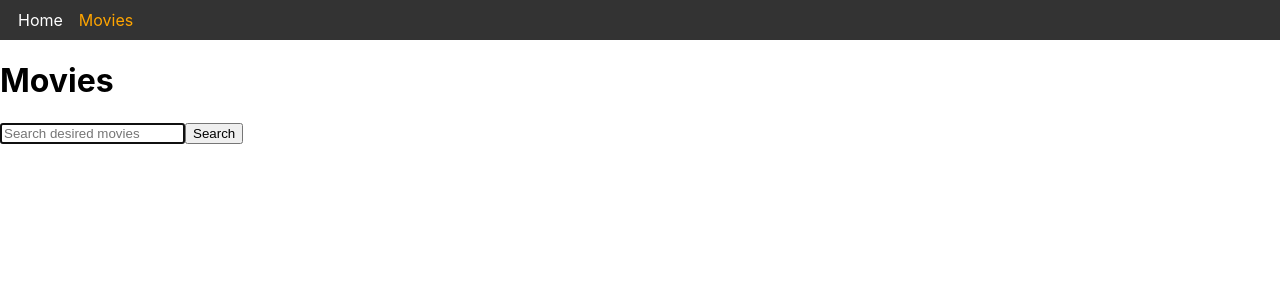
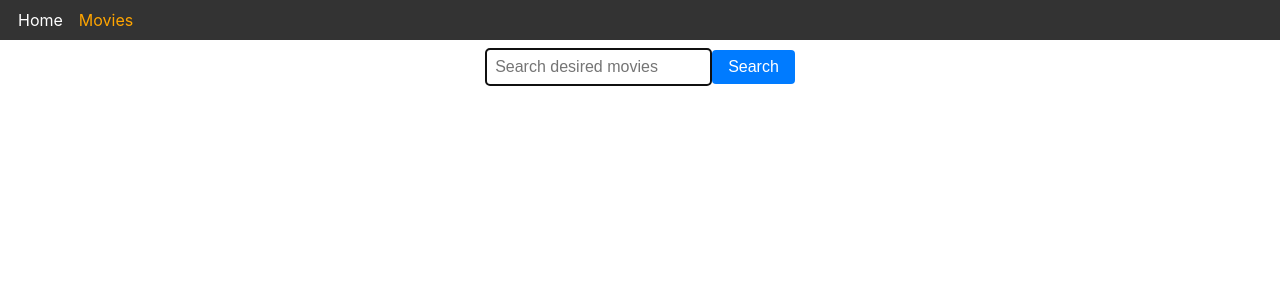
Before and after one commit to Yerbatrix/goit-react-hw-05-movies, a React (Create React App) app: page /movies in a window 1280 px wide. Shown: the top 300 px of the page. Built offline with nearby package versions, Linux system fonts and the light colour scheme.

Commit message:
justyfiing-content

```diff
--- a/src/components/App.jsx
+++ b/src/components/App.jsx
@@ -18,7 +18,7 @@ export const App = () => {
   return (
     <div>
       <nav>
-        <StyledLink to="/" activeClassName={css.active}>
+        <StyledLink to="/goit-react-hw-05-movies" activeClassName={css.active}>
           Home
         </StyledLink>
         <StyledLink to="/movies" activeClassName={css.active}>
@@ -27,7 +27,7 @@ export const App = () => {
       </nav>
 
       <Routes>
-        <Route path="/" element={<Home />} />
+        <Route path="/goit-react-hw-05-movies" element={<Home />} />
         <Route path="/movies" element={<Movies />} />
       </Routes>
     </div>
--- a/src/components/SearchMovies/SearchMovies.jsx
+++ b/src/components/SearchMovies/SearchMovies.jsx
@@ -29,7 +29,7 @@ const SearchMovies = () => {
 
   return (
     <div>
-      <form onSubmit={handleSubmit}>
+      <form className={css.searchform} onSubmit={handleSubmit}>
         <input
           type="text"
           autoComplete="off"
@@ -37,8 +37,11 @@ const SearchMovies = () => {
           placeholder="Search desired movies"
           value={query}
           onChange={handleChange}
+          className={css.searchbar}
         />
-        <button type="submit">Search</button>
+        <button className={css.searchbutton} type="submit">
+          Search
+        </button>
       </form>
       <ul className={css.movies}>
         {searchResults.map(movie => (
@@ -50,9 +53,7 @@ const SearchMovies = () => {
                 className={css.moviePoster}
               />
               <div className={css.movieInfo}>
-                <h2>{movie.title}</h2>
-                <p>{movie.overview}</p>
-                <p>Popularity: {movie.popularity}</p>
+                <h2 className={css.title}>{movie.title}</h2>
               </div>
             </div>
           </li>
--- a/src/components/SearchMovies/SearchMovies.module.css
+++ b/src/components/SearchMovies/SearchMovies.module.css
@@ -1,6 +1,7 @@
 .movies {
   display: flex;
   flex-wrap: wrap;
+  justify-content: center;
 }
 
 .movieTile {
@@ -19,15 +20,40 @@
   box-shadow: 0px 4px 8px rgba(0, 0, 0, 0.2);
 }
 
-.movieInfo {
-  margin-left: 20px;
+.title {
+  justify-content: center;
+  align-items: center;
+  text-align: center;
+  margin: 0, auto;
 }
 
-.movieInfo h2 {
-  font-size: 1.2rem;
-  margin-bottom: 5px;
+.searchform {
+  text-align: center;
+  margin-bottom: 20px;
 }
 
-.movieInfo p {
-  font-size: 1rem;
+.searchbar {
+  margin-top: 8px;
+  padding: 8px;
+  font-size: 16px;
+  border: 2px solid #ccc;
+  border-radius: 4px;
 }
+
+.searchbutton {
+  padding: 8px 16px;
+  font-size: 16px;
+  background-color: #007bff;
+  color: white;
+  border: none;
+  border-radius: 4px;
+  cursor: pointer;
+}
+
+.searchbutton:hover {
+  background-color: #0056b3;
+}
+
+.searchbutton:active {
+  background-color: #004080;
+}
--- a/src/components/TrendingMovies/TrendingMovies.jsx
+++ b/src/components/TrendingMovies/TrendingMovies.jsx
@@ -33,11 +33,7 @@ export const TrendingMovies = () => {
                 alt={movie.title}
                 className={css.moviePoster}
               />
-              <div className={css.movieInfo}>
-                <h2>{movie.title}</h2>
-                <p>{movie.overview}</p>
-                <p>Popularity: {movie.popularity}</p>
-              </div>
+              <h2 className={css.title}>{movie.title}</h2>
             </div>
           </li>
         ))}
--- a/src/components/TrendingMovies/TrendngMovies.module.css
+++ b/src/components/TrendingMovies/TrendngMovies.module.css
@@ -1,6 +1,7 @@
 .trendingMovies {
   display: flex;
   flex-wrap: wrap;
+  justify-content: center;
 }
 
 .movieTile {
@@ -19,15 +20,9 @@
   box-shadow: 0px 4px 8px rgba(0, 0, 0, 0.2);
 }
 
-.movieInfo {
-  margin-left: 20px;
+.title {
+  justify-content: center;
+  align-items: center;
+  text-align: center;
+  margin: 0, auto;
 }
-
-.movieInfo h2 {
-  font-size: 1.2rem;
-  margin-bottom: 5px;
-}
-
-.movieInfo p {
-  font-size: 1rem;
-}
--- a/src/pages/Movies/Movies.jsx
+++ b/src/pages/Movies/Movies.jsx
@@ -4,7 +4,6 @@ import SearchMovies from '../../components/SearchMovies/SearchMovies';
 export const Movies = () => {
   return (
     <div>
-      <h1>Movies</h1>
       <SearchMovies />
     </div>
   );
```
